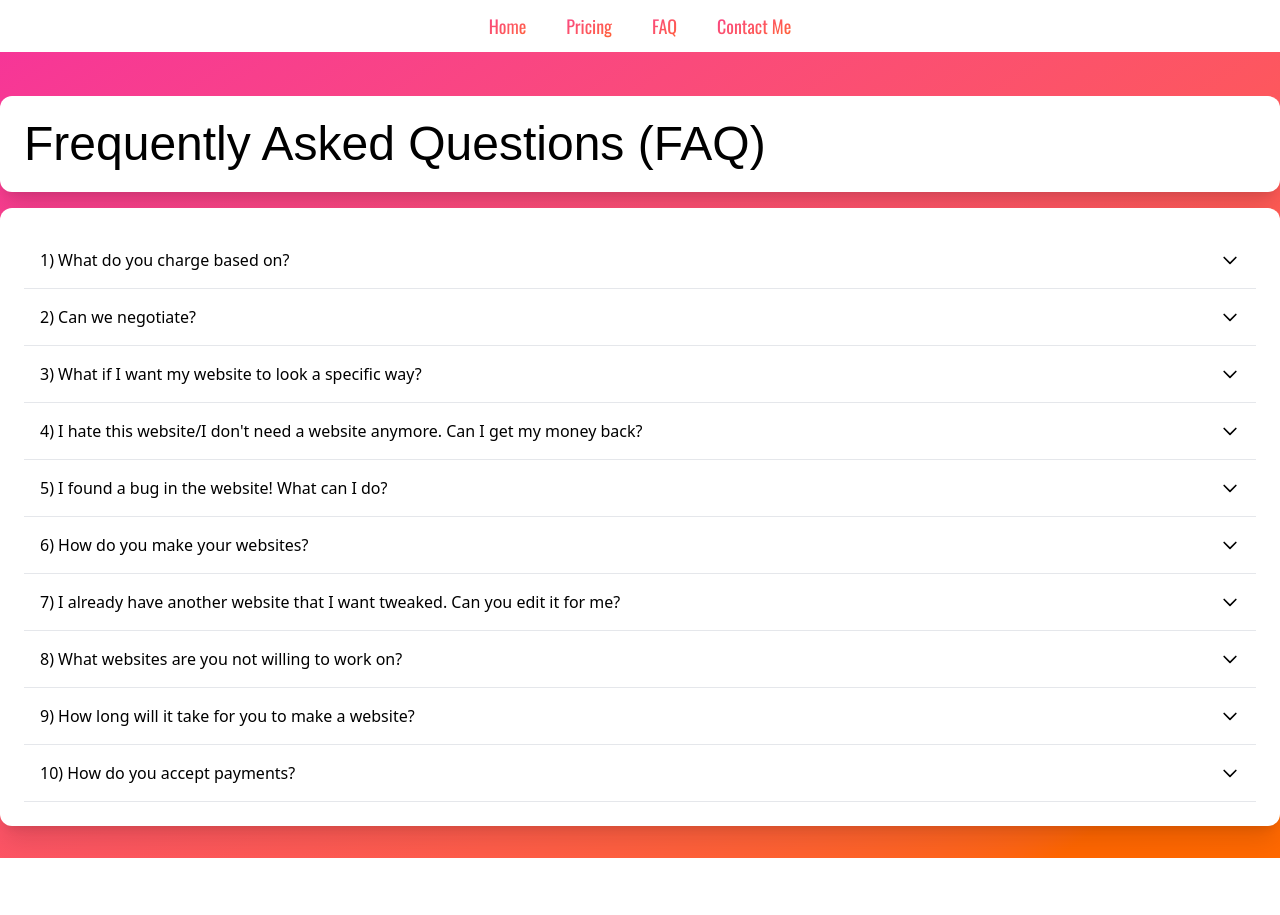
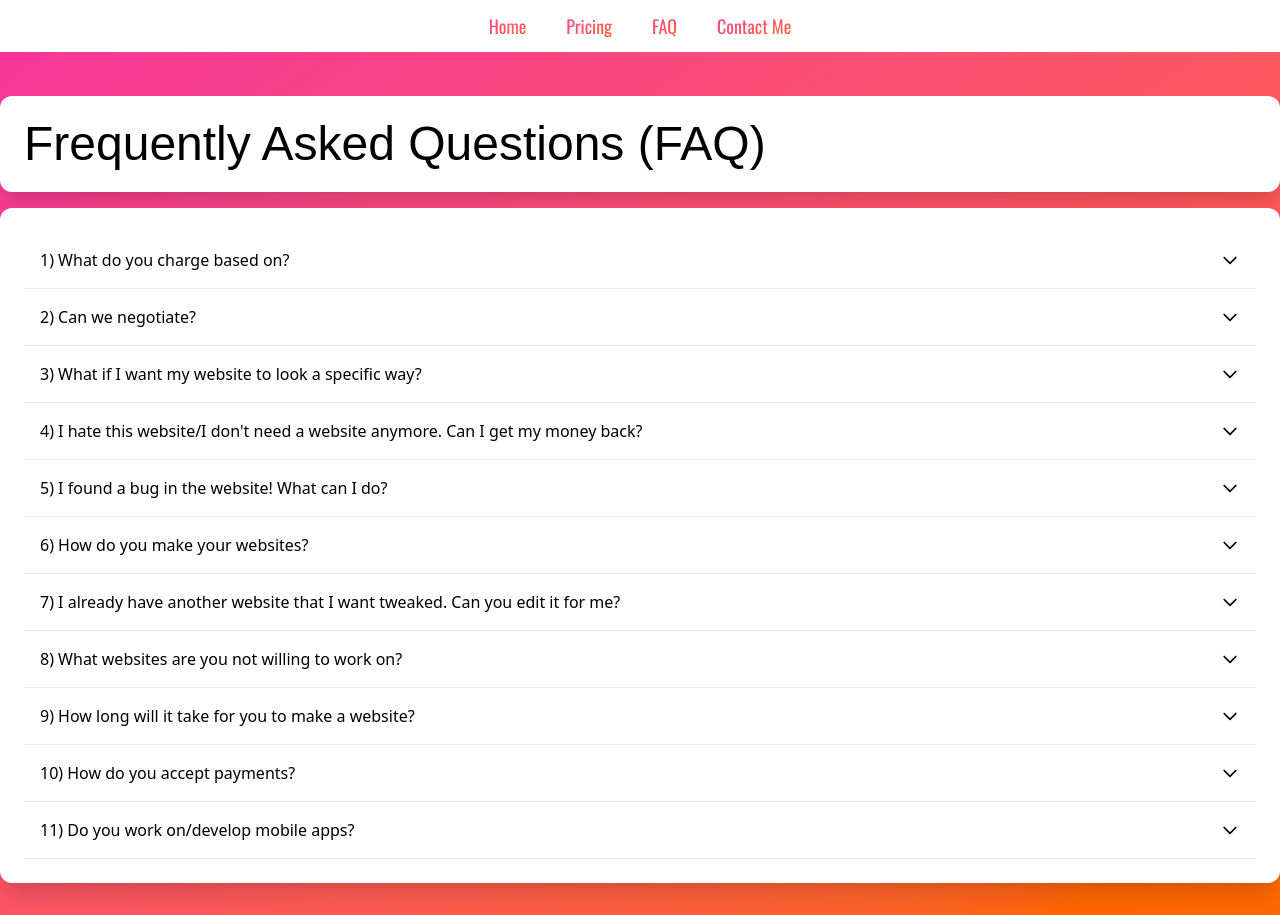
Before and after one commit to statisluc/FreelanceOffic, a React (Vite) app: page /FAQ in a window 1280 px wide. Before the commit the page ends 858 px from the top, so only its background shows below. Built offline with nearby package versions, Linux system fonts and the light colour scheme; a web font is replaced by a local one.

Commit message:
Minor Changes
added a new faq, adjsuted padding of landing.jsx, capitalization on contact.jsx

```diff
--- a/src/components/Contact.jsx
+++ b/src/components/Contact.jsx
@@ -78,7 +78,7 @@ function Contact() {
 
             <textarea
               AutoTextGrow
-              placeholder="What can we help you with?"
+              placeholder="What Can We Help You With?"
               className="input-brown text-3xl"
             />
 
--- a/src/components/FAQ.jsx
+++ b/src/components/FAQ.jsx
@@ -130,6 +130,10 @@ function FAQ() {
         </>
       ),
     },
+    {
+      q: "11) Do you work on/develop mobile apps?",
+      a: "At this current moment, I do not. If I were to start to offer my app development services in the future, it would primarily be iOS apps for Apple devices via Swift/SwiftUI. I know that going from React to React Native is pretty intuitive, but it is not something that interests me at this moment.",
+    },
   ];
 
   return (
--- a/src/components/Landing.jsx
+++ b/src/components/Landing.jsx
@@ -91,10 +91,10 @@ function Landing() {
           sticky={{ start: 5, end: 5 }}
         >
           <h1
-            className="text-white font-oswald h-auto w-[30%] object-contain scroll-mt-[260px]"
+            className="text-white font-oswald h-auto w-[30%] object-contain scroll-mt-[260px] px-12"
             id="couldbe"
           >
-            This Could ← Be Your Website!
+            This Could Be Your Website!
           </h1>
         </ParallaxLayer>
         <ParallaxLayer sticky={{ start: 6.75, end: 8 }}>
```
